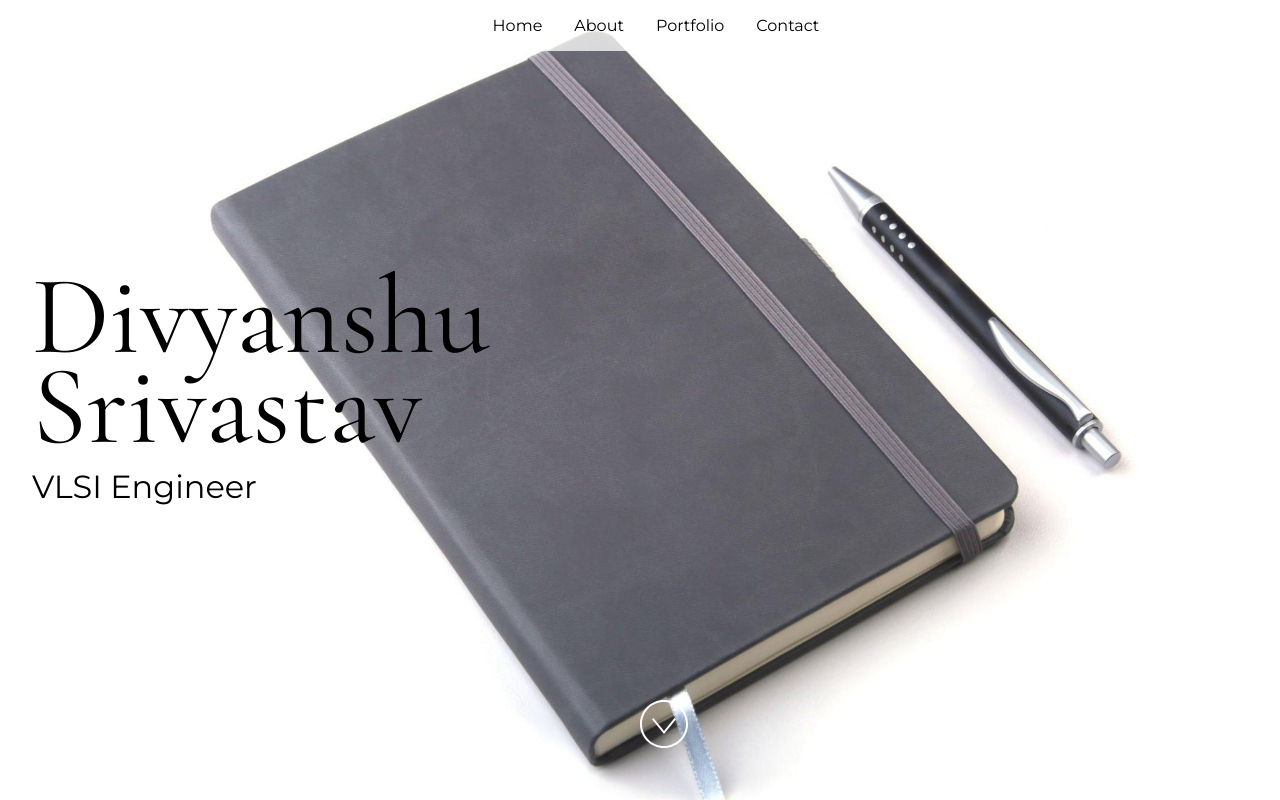
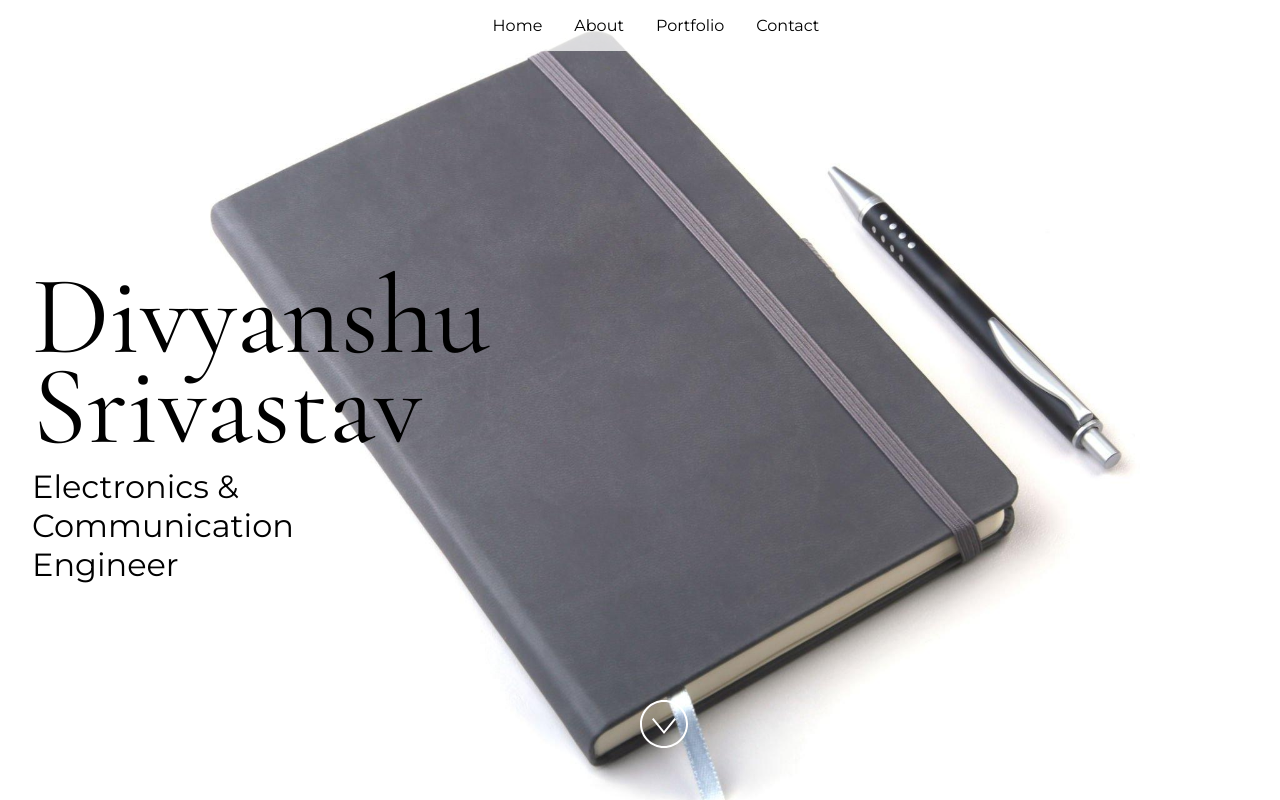
Before and after one commit to Deepsrivas/project, a React (Vite) app: page / in a window 1280 px wide. Built offline with nearby package versions, Linux system fonts and the light colour scheme.

Commit message:
final deploy

```diff
--- a/src/App.jsx
+++ b/src/App.jsx
@@ -25,7 +25,7 @@ import "./styles.css";
  */
 const siteProps = {
   name: "Divyanshu Srivastav",
-  title: "VLSI Engineer",
+  title: "Electronics & Communication Engineer",
   email: "divyanshusrivastav108@gmail.com",
   gitHub: "Deepsrivas",
   linkedIn: "divyanshu-srivastav/",
--- a/src/index.html
+++ b/src/index.html
@@ -4,7 +4,7 @@
     <meta charset="UTF-8" />
     <meta http-equiv="X-UA-Compatible" content="IE=edge" />
     <meta name="viewport" content="width=device-width, initial-scale=1.0" />
-    <title>Divyanshu Portfolio Site</title>
+    <title>Divyanshu's Portfolio Site</title>
     <link rel="stylesheet" href="styles.css" />
 
   </head>
```
